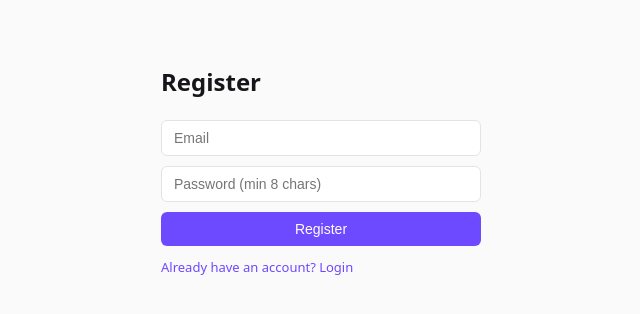
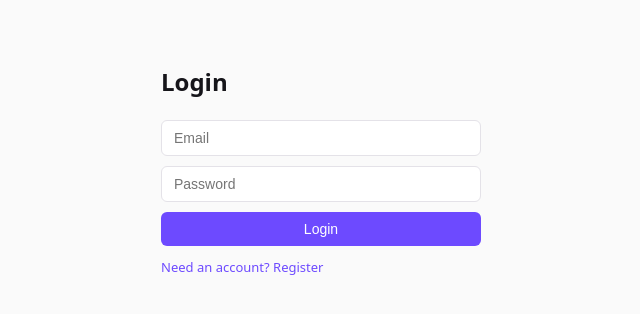
Before and after one commit to Ace-004/streamforge, a React (Vite) app in the folder frontend/: page /login in a window 1280 px wide. Shown: the top 314 px of the page, without its empty margins (319-959 px from the left). Built offline with nearby package versions, Linux system fonts and the light colour scheme; no server answers.

Commit message:
debug frontend

```diff
--- a/frontend/src/pages/Login.tsx
+++ b/frontend/src/pages/Login.tsx
@@ -22,16 +22,16 @@ export function Login() {
     }
   }
 
-  return (
+return (
   <div className="auth-page">
-    <h1>Register</h1>
+    <h1>Login</h1>
     <form onSubmit={handleSubmit}>
       <input type="email" placeholder="Email" value={email} onChange={(e) => setEmail(e.target.value)} required />
-      <input type="password" placeholder="Password (min 8 chars)" value={password} onChange={(e) => setPassword(e.target.value)} required />
-      <button type="submit">Register</button>
+      <input type="password" placeholder="Password" value={password} onChange={(e) => setPassword(e.target.value)} required />
+      <button type="submit">Login</button>
     </form>
     {error && <p className="error">{error}</p>}
-    <p className="hint"><Link to="/login">Already have an account? Login</Link></p>
+    <p className="hint"><Link to="/register">Need an account? Register</Link></p>
   </div>
 );
 }
```
